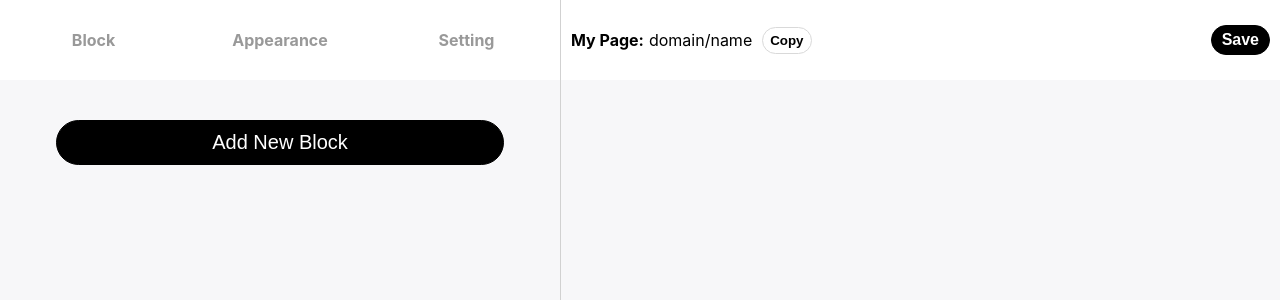
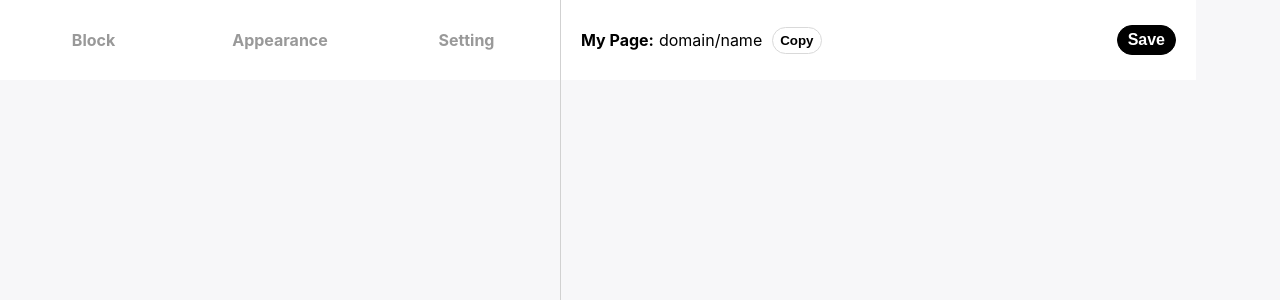
Before and after one commit to yeongjuyun/blok, a React (Create React App) app in the folder client/: page /edit in a window 1280 px wide. Shown: the top 300 px of the page. Built offline with nearby package versions, Linux system fonts and the light colour scheme.

Commit message:
[feat]Editor 페이지 뼈대 수정

```diff
--- a/client/src/components/Editor/Article/Article.tsx
+++ /dev/null
@@ -1,19 +0,0 @@
-import styled from 'styled-components';
-import EditArticle from './EditArticle';
-import PreviewArticle from './PreviewArticle'
-
-export default Article;
-function Article() {
-    const Container = styled.div`
-        min-width: 560px;
-        width: 100%;
-        display: flex;
-        justify-content: center;
-        align-items: center;
-    `;
-
-    return <Container>
-        <EditArticle />
-        <PreviewArticle />
-    </Container>
-}
--- /dev/null
+++ b/client/src/components/Editor/Content.tsx
@@ -0,0 +1,17 @@
+import styled from 'styled-components';
+import Nav from './Nav/Nav';
+import Preview from './Preview';
+
+const Container = styled.div`
+    width: 1920px;
+    height: 1080px;
+    display: flex;
+`;
+
+export default Content;
+function Content() {
+    return <Container>
+        <Nav />
+        <Preview />
+    </Container>
+}
--- a/client/src/components/Editor/Header/Header.tsx
+++ /dev/null
@@ -1,20 +0,0 @@
-import styled from 'styled-components';
-import MenuBar from './MenuBar';
-import PreviewBar from './PreviewBar';
-
-const Container = styled.div`
-    width: 100%;
-    height: 80px;
-    background-color: #FFFFFF;
-    position: fixed;
-    top: 0;
-    display: flex;
-`;
-
-export default Header;
-function Header() {
-    return <Container>
-        <MenuBar />
-        <PreviewBar />
-    </Container>
-}
--- a/client/src/components/Editor/Header/MenuBar.tsx
+++ /dev/null
@@ -1,46 +0,0 @@
-import React, { MouseEvent } from 'react';
-import styled from 'styled-components';
-
-const Container = styled.div`
-    min-width: 560px;
-    border-right: 1px solid #D1D1D1;
-    display: flex;
-    justify-content: center;
-    align-items: center;
-`;
-
-const unclicked = '#999999';
-const clicked = '#000000';
-
-const Items = styled.div`
-    width: 33.3%;
-    text-align: center;
-    font-weight: 650;
-    color: ${unclicked};
-
-    :hover {
-        cursor: pointer;
-    }
-`;
-
-function clickHandler(e: React.MouseEvent<HTMLElement>) {
-    const block = document.getElementById('block');
-    block!.style.color = unclicked;
-
-    const appearance = document.getElementById('appearance');
-    appearance!.style.color = unclicked;
-
-    const setting= document.getElementById('setting');
-    setting!.style.color = unclicked;
-    const target = e.target as HTMLElement;
-    target.style.color = clicked;
-}
-
-export default MenuBar;
-function MenuBar() {
-    return <Container>
-        <Items id="block" onClick={clickHandler}>Block</Items>
-        <Items id="appearance" onClick={clickHandler}>Appearance</Items>
-        <Items id="setting" onClick={clickHandler}>Setting</Items>
-    </Container>
-}
--- a/client/src/components/Editor/Article/PreviewArticle.tsx
+++ b/client/src/components/Editor/Nav/Article/Appearance.tsx
@@ -1,13 +1,12 @@
 import styled from 'styled-components';
 
 const Container = styled.div`
-    width: 100%;
+    min-width: 560px;
     height: 100%;
-    left: 560px;
+    border-right: 1px solid #D1D1D1;
     display: flex;
-    justify-content: space-between;
-    align-items: center;
-    padding: 10px;
+    justify-content: center;
+    align-items: flex-start;
 `;
 
 const InnerContainer = styled.div`
@@ -15,11 +14,10 @@ const InnerContainer = styled.div`
     width: 80%;
 `;
 
-export default PreviewArticle;
-function PreviewArticle() {
+export default EditArticle;
+function EditArticle() {
     return <Container>
         <InnerContainer>
-
         </InnerContainer>
     </Container>
 }
--- /dev/null
+++ b/client/src/components/Editor/Nav/Article/Setting.tsx
@@ -0,0 +1,23 @@
+import styled from 'styled-components';
+
+const Container = styled.div`
+    min-width: 560px;
+    height: 100%;
+    border-right: 1px solid #D1D1D1;
+    display: flex;
+    justify-content: center;
+    align-items: flex-start;
+`;
+
+const InnerContainer = styled.div`
+    margin-top: 120px;
+    width: 80%;
+`;
+
+export default EditArticle;
+function EditArticle() {
+    return <Container>
+        <InnerContainer>
+        </InnerContainer>
+    </Container>
+}
--- /dev/null
+++ b/client/src/components/Editor/Nav/Nav.tsx
@@ -0,0 +1,90 @@
+import styled from 'styled-components';
+import Block from './Article/Block';
+import Appearance from './Article/Appearance';
+import Setting from './Article/Setting'
+import React, { useState } from 'react';
+
+
+const Container = styled.div`
+    min-width: 560px;
+    height: 100%;
+    border-right: 1px solid #D1D1D1;
+    flex-shrink: 0;
+`;
+
+const Header = styled.div`
+    min-width: 560px;
+    height: 80px;
+    background-color: white;
+    position: fixed;
+    top: 0;
+    display: flex;
+    justify-content: center;
+    align-items: center;
+`;
+
+const unclicked = '#999999';
+const clicked = '#000000';
+
+const Item = styled.div`
+    width: 33.3%;
+    text-align: center;
+    font-weight: 650;
+    color: ${unclicked};
+
+    :hover {
+        cursor: pointer;
+    }
+`;
+
+const Article = styled.div`
+    width: 560px;
+    height: 100%;
+`
+
+export default Nav;
+function Nav() {
+    const [block, setBlock] = useState(false);
+    const [appearance, setAppearance] = useState(false);
+    const [setting, setSetting] = useState(false);
+
+    function clickHandler(e: React.MouseEvent<HTMLElement>) {
+        const target = e.target as HTMLElement;
+
+        const list = ['block', 'appearance', 'setting'];
+        for (let i = 0; i < list.length; i++) {
+            const tmp = document.getElementById(list[i]);
+            if (tmp !== null)
+                tmp.style.color = unclicked;
+        }
+
+        if (target.id === 'block') {
+            setBlock(true);
+            setAppearance(false);
+            setSetting(false);
+        } else if (target.id === 'appearance') {
+            setBlock(false);
+            setAppearance(true);
+            setSetting(false);
+        } else {
+            setBlock(false);
+            setAppearance(false);
+            setSetting(true);
+        }
+
+        target.style.color = clicked;
+    }
+
+    return <Container>
+        <Header>
+            <Item id="block" onClick={clickHandler}>Block</Item>
+            <Item id="appearance" onClick={clickHandler}>Appearance</Item>
+            <Item id="setting" onClick={clickHandler}>Setting</Item>
+        </Header>
+        <Article>
+            { block ? <Block /> : '' }
+            { appearance ? <Appearance /> : '' }
+            { setting ? <Setting /> : ''}
+        </Article>
+    </Container>
+}
--- a/client/src/components/Editor/Header/PreviewBar.tsx
+++ b/client/src/components/Editor/Preview.tsx
@@ -4,16 +4,26 @@ import styled from 'styled-components';
 const domain = 'domain/name';
 
 const Container = styled.div`
-    width: 100%;
-    left: 560px;
+    width: 1360px;
+    height: 100%;
+    position: fixed;
+    left: 561px;
+`;
+
+const Header = styled.div`
+    width: 595px;
+    height: 80px;
+    background-color: white;
+    position: fixed;
+    top: 0;
+
+    padding: 0 20px;
     display: flex;
     justify-content: space-between;
     align-items: center;
-    padding: 10px;
 `;
 
 const InnerContainer = styled.div`
-    width: auto;
     height: 80px;
     align-items: center;
     display: flex;
@@ -49,7 +59,6 @@ const SaveButton = styled.button`
     border: 1px solid black;
     padding: 5px 10px;
     border-radius: 40px / 40px;
-    margin-left: 10px;
 
     font-weight: 600;
     color: white;
@@ -59,6 +68,10 @@ const SaveButton = styled.button`
         cursor: pointer;
     }
 `;
+
+const Article = styled.div`
+    height: 100vh;
+`
 
 async function copyHandler() {
     try {
@@ -73,13 +86,14 @@ async function copyHandler() {
 export default PreviewBar;
 function PreviewBar() {
     return <Container>
-        <InnerContainer>
-            <MyPage>My Page:</MyPage>
-            <Domain href={domain}>{domain}</Domain>
-            <CopyButton onClick={() => copyHandler()}>Copy</CopyButton>
-        </InnerContainer>
-        <InnerContainer>
+        <Header>
+            <InnerContainer>
+                <MyPage>My Page:</MyPage>
+                <Domain href={domain}>{domain}</Domain>
+                <CopyButton onClick={() => copyHandler()}>Copy</CopyButton>
+            </InnerContainer>
             <SaveButton>Save</SaveButton>
-        </InnerContainer>
+        </Header>
+        <Article />
     </Container>
 }
--- a/client/src/pages/Editor.tsx
+++ b/client/src/pages/Editor.tsx
@@ -1,6 +1,5 @@
 import styled from 'styled-components';
-import Header from '../components/Editor/Header/Header';
-import Article from '../components/Editor/Article/Article';
+import Content from '../components/Editor/Content';
 
 const Container = styled.div`
     min-width: 1920px;
@@ -16,8 +15,7 @@ export default Editor;
 function Editor() {
   return (
     <Container>
-        <Header />
-        <Article />
+      <Content />
     </Container>
   );
 }
```
Also changed, not shown: client/src/components/Editor/Nav/Article/Block.tsx (renamed from client/src/components/Editor/Article/EditArticle.tsx).
